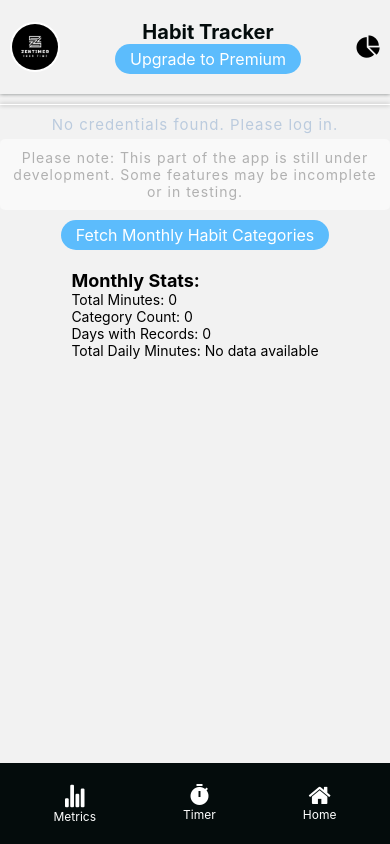
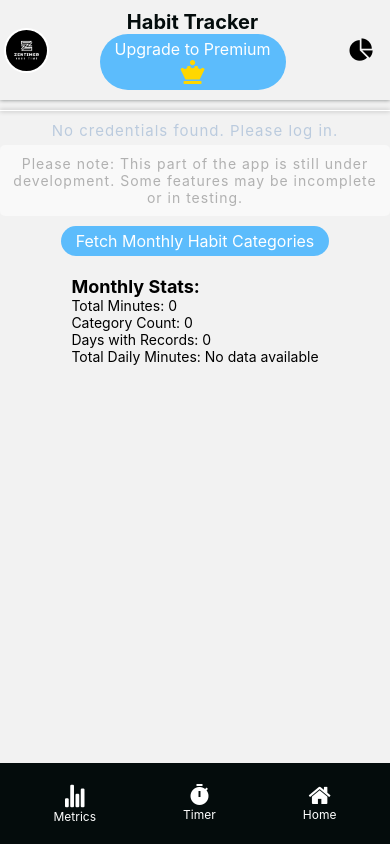
Before and after one commit to Lenindelrionicaragua/HabitTrackerAppFront, a React Native app: screen /MetricsScreen in a window 390 px wide. Built offline with nearby package versions, Linux system fonts and the light colour scheme; what expo-web-browser would draw is missing.

Commit message:
add icon in the premium buttom

```diff
--- a/component/UpgradeButton/UpgradeButton.js
+++ b/component/UpgradeButton/UpgradeButton.js
@@ -3,6 +3,7 @@ import {
   StyledButton,
   ButtonText
 } from "../../screens/MetricsScreen/MetricsScreenStyles";
+import FontAwesome5 from "@expo/vector-icons/FontAwesome5";
 
 const UpgradeButton = ({ onPress }) => {
   const [isClicked, setIsClicked] = useState(false);
@@ -16,6 +17,7 @@ const UpgradeButton = ({ onPress }) => {
   return (
     <StyledButton onPress={handlePress}>
       <ButtonText isClicked={isClicked}>Upgrade to Premium</ButtonText>
+      <FontAwesome5 name="chess-queen" size={24} color="gold" />
     </StyledButton>
   );
 };
--- a/screens/MetricsScreen/MetricsScreen.js
+++ b/screens/MetricsScreen/MetricsScreen.js
@@ -14,6 +14,7 @@ import {
   ButtonText,
   Line,
   AvatarContainer,
+  IconContainer,
   Avatar
 } from "./MetricsScreenStyles";
 import FontAwesome from "@expo/vector-icons/FontAwesome";
@@ -61,7 +62,7 @@ const MetricsScreen = ({ showBackArrow = false, navigation }) => {
       <StatusBar style="light" />
       <InnerContainer testID="inner-container">
         <StyledHeader>
-          <AvatarContainer size={50} testID="avatar-container">
+          <AvatarContainer testID="avatar-container">
             <Avatar
               resizeMode="cover"
               source={AvatarImg}
@@ -74,7 +75,9 @@ const MetricsScreen = ({ showBackArrow = false, navigation }) => {
             </PageTitle>
             <UpgradeButton onPress={upGradeToPremium} />
           </StyledTitleContainer>
-          <FontAwesome name="pie-chart" size={24} color="black" />
+          <IconContainer>
+            <FontAwesome name="pie-chart" size={24} color="black" />
+          </IconContainer>
         </StyledHeader>
 
         <Line testID="line" />
--- a/screens/MetricsScreen/MetricsScreenStyles.js
+++ b/screens/MetricsScreen/MetricsScreenStyles.js
@@ -41,8 +41,7 @@ export const StyledHeader = styled(View)`
   flex-direction: row;
   justify-content: center;
   align-items: center;
-  padding: 20px 30px;
-
+  padding: 10px 35px;
   shadow-color: ${black};
   shadow-opacity: 0.5;
   shadow-radius: 4px;
@@ -61,13 +60,27 @@ export const Line = styled(View)`
 `;
 
 export const AvatarContainer = styled(View)`
+  width: ${({ size }) => size || 45}px;
+  height: ${({ size }) => size || 45}px;
+  border-radius: ${({ size }) => (size || 50) / 2}px;
+  border-width: ${({ size }) => (size || 50) * 0.04}px;
+  overflow: hidden;
+  border-width: 2px;
+  border-color: ${white};
+  background-color: transparent;
+  align-items: center;
+  justify-content: center;
+  box-shadow: none;
+`;
+
+export const IconContainer = styled(View)`
   width: ${({ size }) => size || 50}px;
   height: ${({ size }) => size || 50}px;
   border-radius: ${({ size }) => (size || 50) / 2}px;
   border-width: ${({ size }) => (size || 50) * 0.04}px;
   overflow: hidden;
   border-width: 2px;
-  border-color: ${white};
+  border-color: transparent;
   background-color: transparent;
   align-items: center;
   justify-content: center;
```
